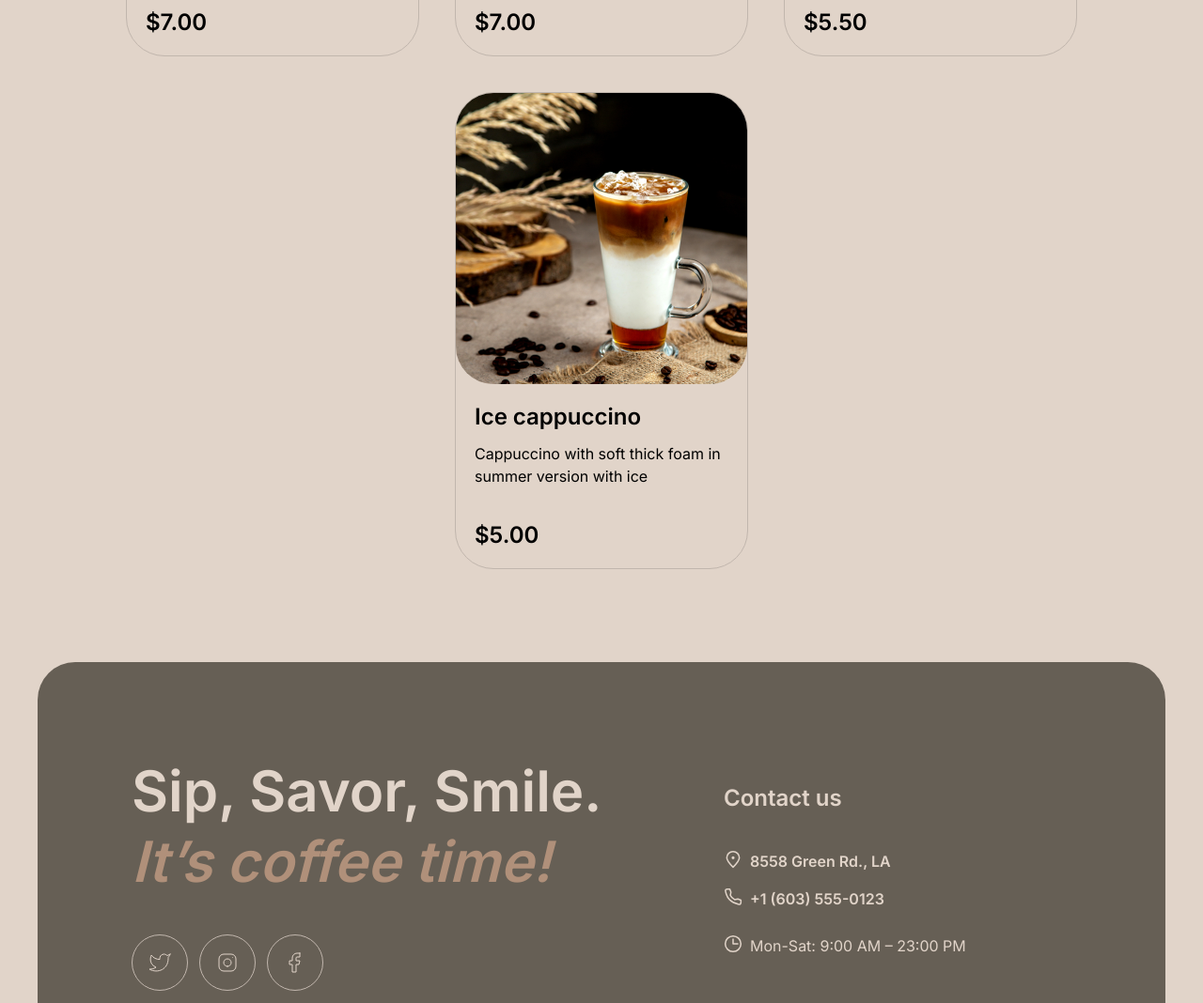
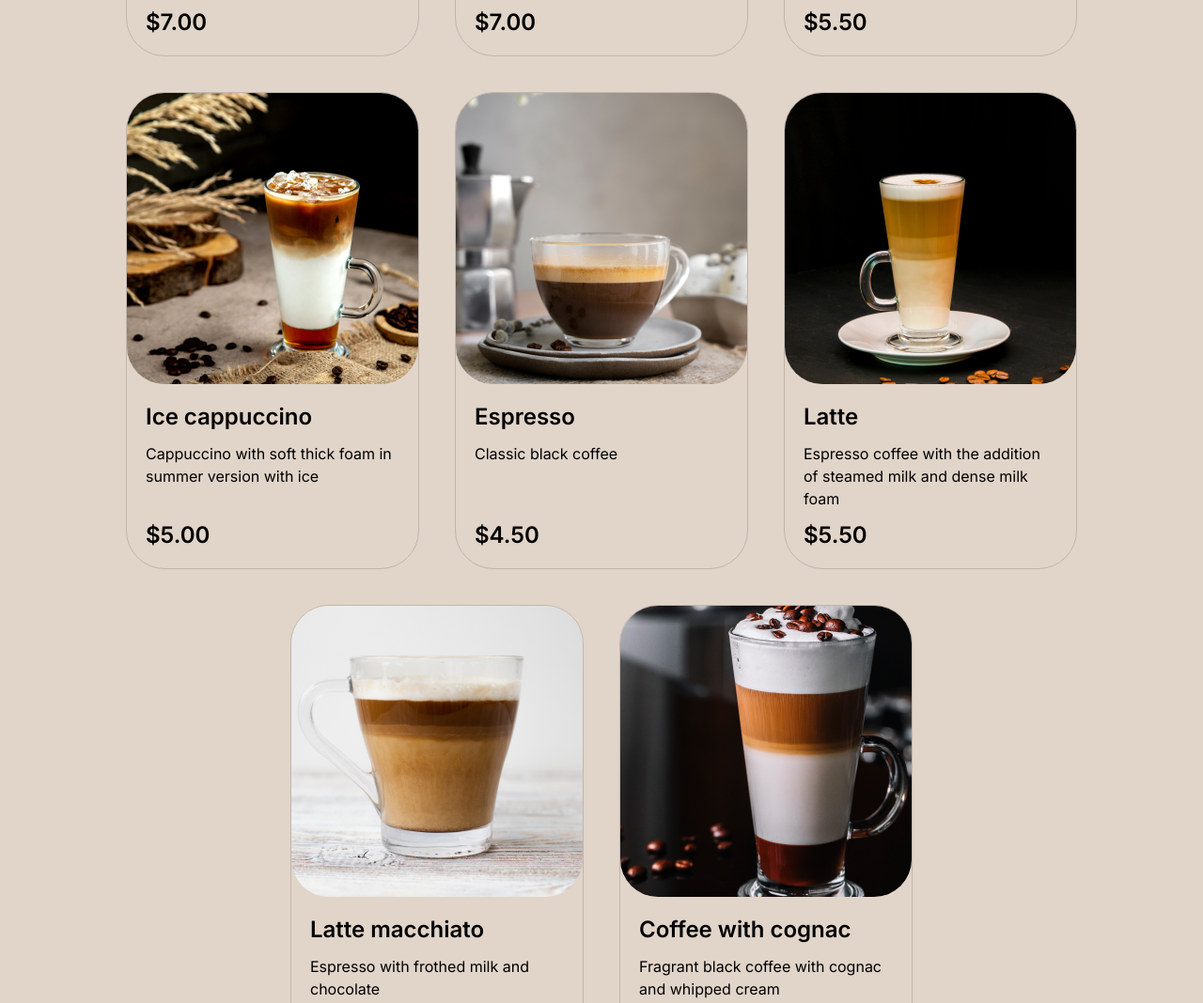
Before and after one commit to Lelik7777/coffee-house, a website built with webpack: page menu.html in a window 1280 px wide. Shown: the part 826-1894 px from the top of the page at 94% size. Built offline with nearby package versions, Linux system fonts and the light colour scheme.

Commit message:
refactor: change styles for cards in menu.scss

```diff
--- a/src/sass/components/_menu.scss
+++ b/src/sass/components/_menu.scss
@@ -100,7 +100,7 @@
 .card-6,
 .card-7,
 .card-8 {
-  @include media(1400px) {
+  @include media($tablet-width) {
     display: none;
   }
 }
```
